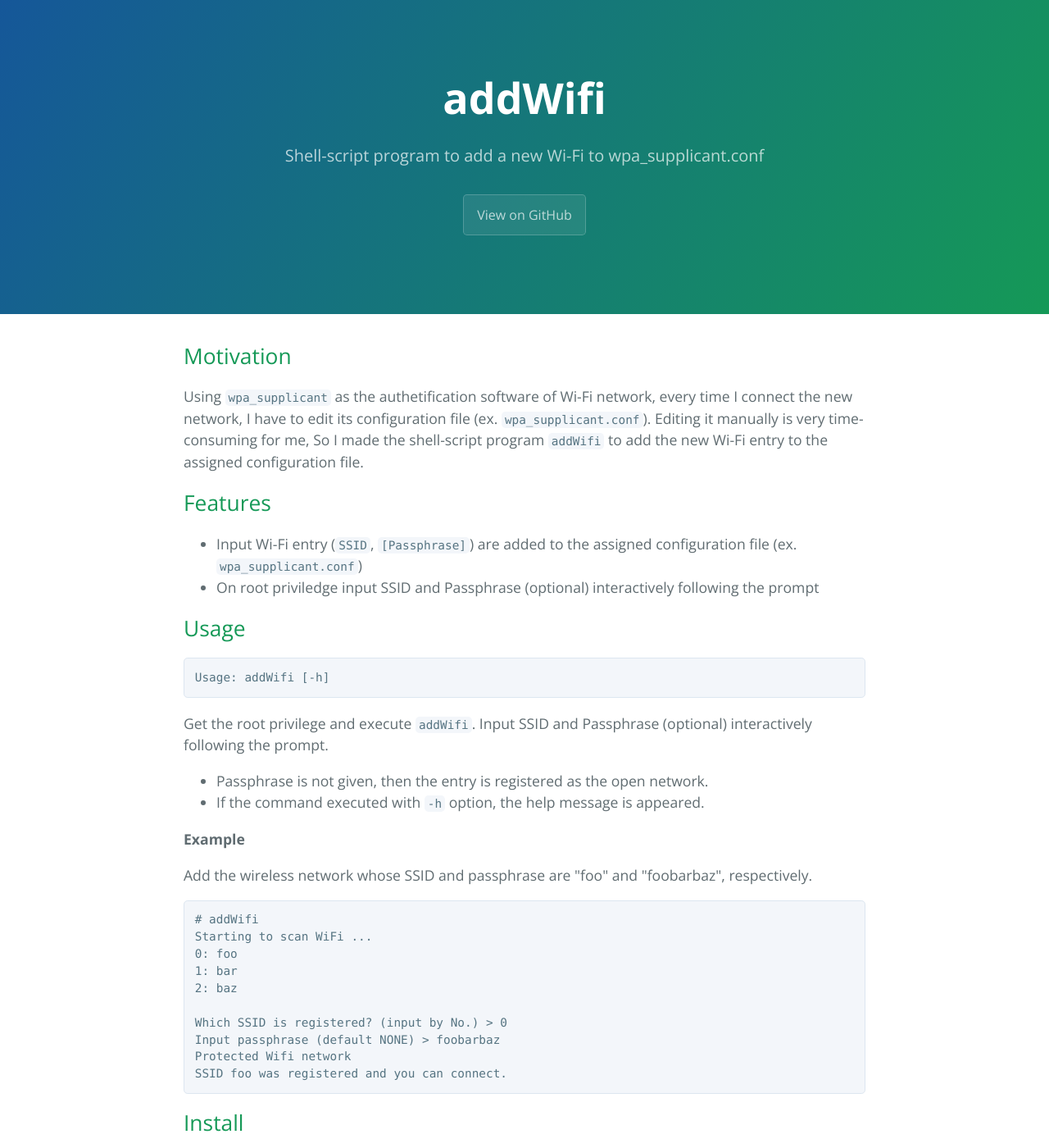
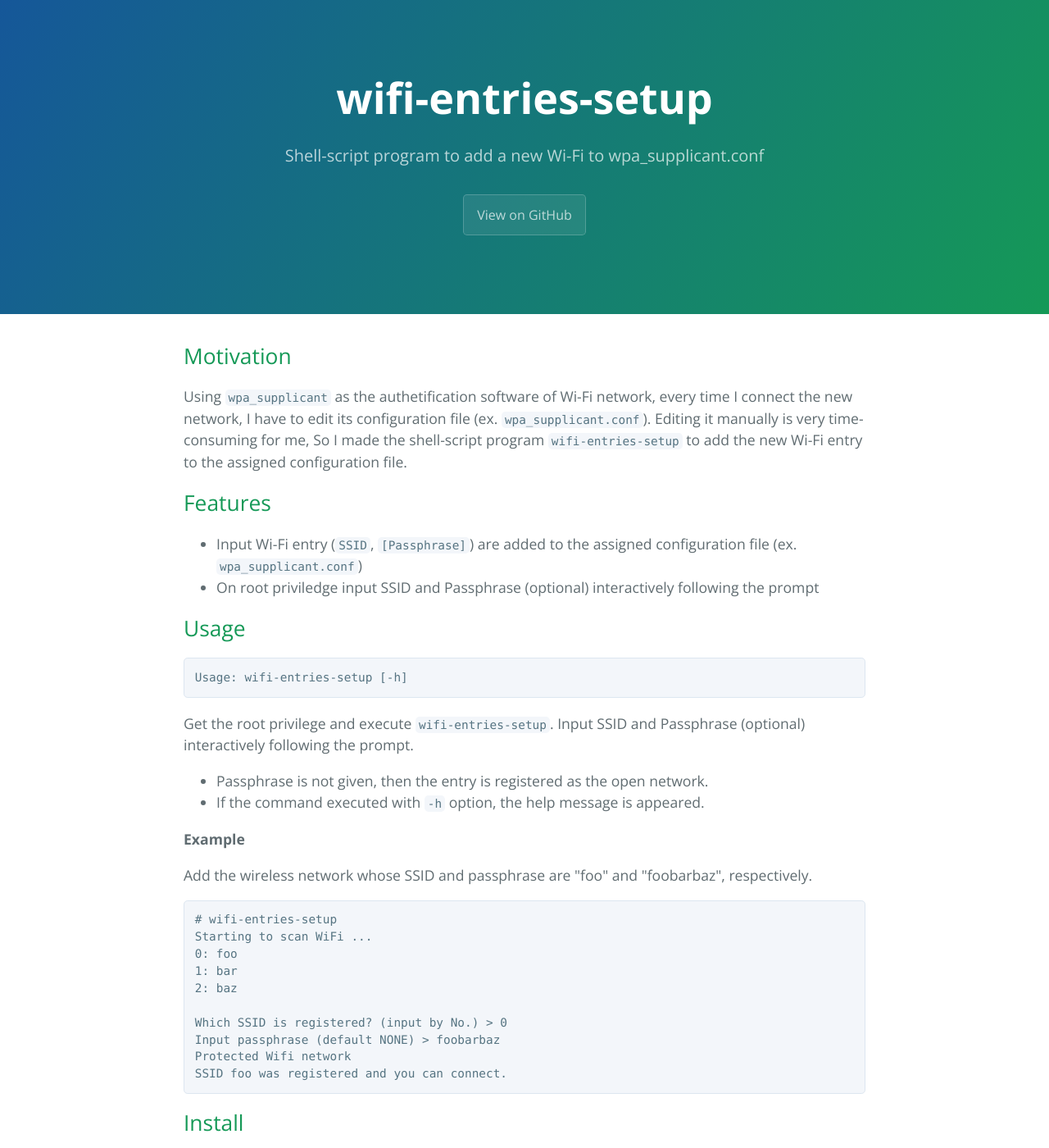
Before and after one commit to kkatsuyuki/wifi-entries-setup, a Jekyll site: the page built from docs/index.html, in a window 1280 px wide and 1400 px high. Shown: the whole window at 82% size. Built offline with Jekyll 4.4.1, drawn with Linux system fonts in a browser that asks for light colours; some of the changed text lies outside the part shown.

Commit message:
change repository name to 'wifi-entries-setup'
also change the executable file name and its README and github page

```diff
--- a/docs/_config.yml
+++ b/docs/_config.yml
@@ -1,10 +1,10 @@
 theme: jekyll-theme-cayman
 
-title: "addWifi"
+title: "wifi-entries-setup"
 tagline: Shell-script program to add a new Wi-Fi to wpa_supplicant.conf
 
 author:
   name:       kkatsuyuki
   url:        https://github.com/kkatsuyuki
 
-repo_url: https://github.com/kkatsuyuki/addWifi
+repo_url: https://github.com/kkatsuyuki/wifi-entries-setup
--- a/docs/index.html
+++ b/docs/index.html
@@ -1,22 +1,22 @@
 ---
 layout: default
 ---
-<div id="outline-container-org6f4e722" class="outline-2">
-<h2 id="org6f4e722">Motivation</h2>
-<div class="outline-text-2" id="text-org6f4e722">
+<div id="outline-container-org48c1749" class="outline-2">
+<h2 id="org48c1749">Motivation</h2>
+<div class="outline-text-2" id="text-org48c1749">
 <p>
 Using <code>wpa_supplicant</code> as the authetification software of Wi-Fi network,
 every time I connect the new network, I have to edit its configuration file
 (ex. <code>wpa_supplicant.conf</code>). Editing it manually is very time-consuming for me,
-So I made the shell-script program <code>addWifi</code> to add the new Wi-Fi entry to
+So I made the shell-script program <code>wifi-entries-setup</code> to add the new Wi-Fi entry to
 the assigned configuration file.
 </p>
 </div>
 </div>
 
-<div id="outline-container-org1635807" class="outline-2">
-<h2 id="org1635807">Features</h2>
-<div class="outline-text-2" id="text-org1635807">
+<div id="outline-container-org21a8303" class="outline-2">
+<h2 id="org21a8303">Features</h2>
+<div class="outline-text-2" id="text-org21a8303">
 <ul class="org-ul">
 <li>Input Wi-Fi entry (<code>SSID</code>, <code>[Passphrase]</code>) are added to the assigned configuration
 file (ex. <code>wpa_supplicant.conf</code>)</li>
@@ -25,15 +25,15 @@ file (ex. <code>wpa_supplicant.conf</code>)</li>
 </div>
 </div>
 
-<div id="outline-container-orgb246330" class="outline-2">
-<h2 id="orgb246330">Usage</h2>
-<div class="outline-text-2" id="text-orgb246330">
+<div id="outline-container-orge8b62f9" class="outline-2">
+<h2 id="orge8b62f9">Usage</h2>
+<div class="outline-text-2" id="text-orge8b62f9">
 <pre class="example">
-Usage: addWifi [-h]
+Usage: wifi-entries-setup [-h]
 </pre>
 
 <p>
-Get the root privilege and execute <code>addWifi</code>.
+Get the root privilege and execute <code>wifi-entries-setup</code>.
 Input SSID and Passphrase (optional) interactively following the prompt.
 </p>
 <ul class="org-ul">
@@ -50,7 +50,7 @@ Input SSID and Passphrase (optional) interactively following the prompt.
 Add the wireless network whose SSID and passphrase are "foo" and "foobarbaz", respectively.
 </p>
 <pre class="example">
-# addWifi
+# wifi-entries-setup
 Starting to scan WiFi ...
 0: foo
 1: bar
@@ -64,11 +64,11 @@ SSID foo was registered and you can connect.
 </div>
 </div>
 
-<div id="outline-container-org3970faa" class="outline-2">
-<h2 id="org3970faa">Install</h2>
-<div class="outline-text-2" id="text-org3970faa">
+<div id="outline-container-org8f8f2e4" class="outline-2">
+<h2 id="org8f8f2e4">Install</h2>
+<div class="outline-text-2" id="text-org8f8f2e4">
 <p>
-Refer to <a href="https://github.com/kkatsuyuki/addWifi">README</a>.
+Refer to <a href="https://github.com/kkatsuyuki/wifi-entries-setup">README</a>.
 </p>
 </div>
 </div>
```
Also changed, not shown: README.org (+12 -12 lines), docs/org/index.org (+5 -5 lines), 2 other files.
